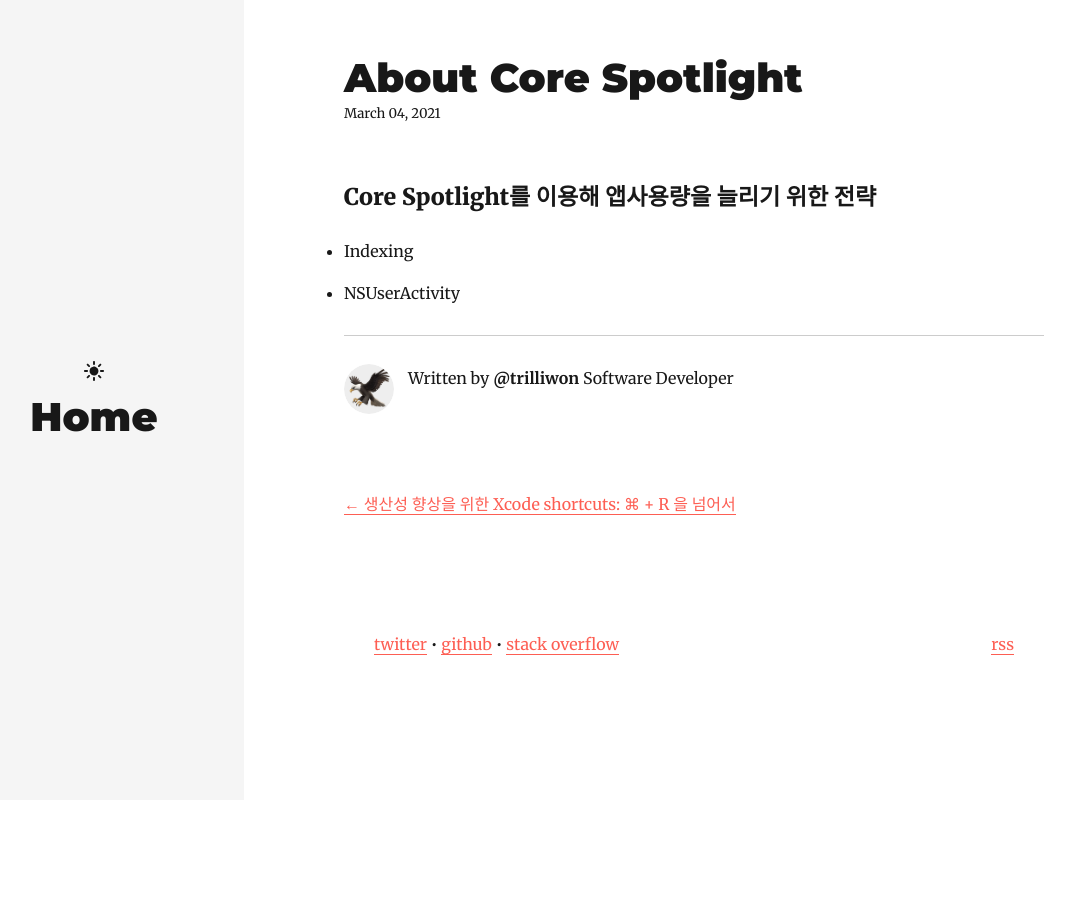
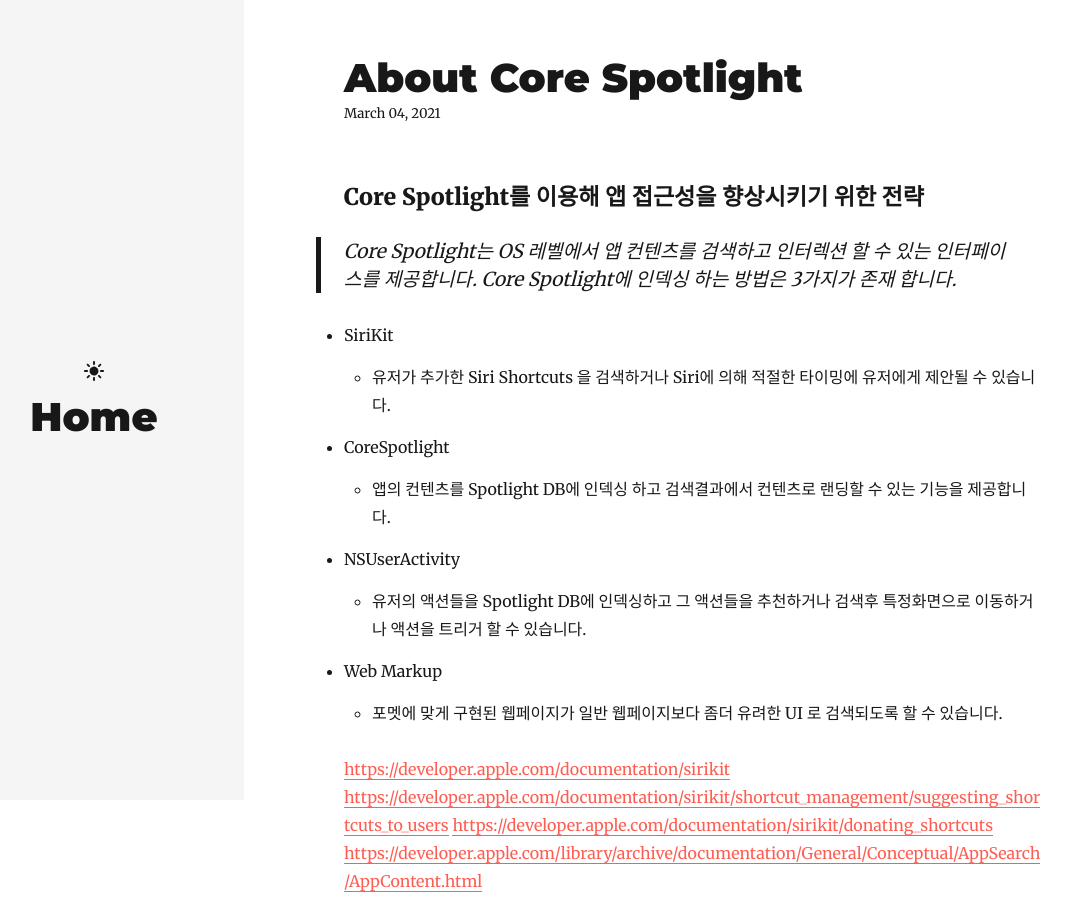
Before and after one commit to trilliwon/blog, a Gatsby site: page /core-spotlight-search/core-spotlight/ in a window 1280 px wide. Shown: the top 898 px of the page, without its empty margins (56-1127 px from the left). Before the commit the page ends 800 px from the top, so only its background shows below. Built offline with nearby package versions, Linux system fonts and the light colour scheme; Gatsby itself is replaced by a stand-in of ours; some packages are replaced by stand-ins of ours.

Commit message:
Update last blog post

```diff
--- a/content/blog/core-spotlight-search/core-spotlight.md
+++ b/content/blog/core-spotlight-search/core-spotlight.md
@@ -6,7 +6,22 @@
 comments: true
 ---
 
-### Core Spotlight를 이용해 앱사용량을 늘리기 위한 전략
+### Core Spotlight를 이용해 앱 접근성을 향상시키기 위한 전략
 
-- Indexing
+> Core Spotlight는 OS 레벨에서 앱 컨텐츠를 검색하고 인터렉션 할 수 있는 인터페이스를 제공합니다.
+> Core Spotlight에 인덱싱 하는 방법은 3가지가 존재 합니다.
+
+- SiriKit
+    - 유저가 추가한 Siri Shortcuts 을 검색하거나 Siri에 의해 적절한 타이밍에 유저에게 제안될 수 있습니다.
+- CoreSpotlight
+    - 앱의 컨텐츠를 Spotlight DB에 인덱싱 하고 검색결과에서 컨텐츠로 랜딩할 수 있는 기능을 제공합니다.
 - NSUserActivity
+    - 유저의 액션들을 Spotlight DB에 인덱싱하고 그 액션들을 추천하거나 검색후 특정화면으로 이동하거나 액션을 트리거 할 수 있습니다.
+- Web Markup
+    - 포멧에 맞게 구현된 웹페이지가 일반 웹페이지보다 좀더 유려한 UI 로 검색되도록 할 수 있습니다.
+
+
+https://developer.apple.com/documentation/sirikit
+https://developer.apple.com/documentation/sirikit/shortcut_management/suggesting_shortcuts_to_users
+https://developer.apple.com/documentation/sirikit/donating_shortcuts
+https://developer.apple.com/library/archive/documentation/General/Conceptual/AppSearch/AppContent.html
--- a/gatsby-config.js
+++ b/gatsby-config.js
@@ -87,5 +87,11 @@
     `gatsby-plugin-postcss`,
     `gatsby-plugin-cname`,
     `gatsby-plugin-sitemap`,
+    {
+      resolve: `gatsby-plugin-google-adsense`,
+      options: {
+        publisherId: `ca-pub-7605276289595110`,
+      },
+    },
   ],
 }
--- a/package.json
+++ b/package.json
@@ -13,6 +13,7 @@
     "gatsby-plugin-cname": "^1.0.0",
     "gatsby-plugin-dark-mode": "^1.1.2",
     "gatsby-plugin-feed": "^2.5.11",
+    "gatsby-plugin-google-adsense": "^1.1.3",
     "gatsby-plugin-google-analytics": "^2.3.13",
     "gatsby-plugin-manifest": "^2.4.23",
     "gatsby-plugin-offline": "^3.2.23",
```
Also changed, not shown: 1 other file.
